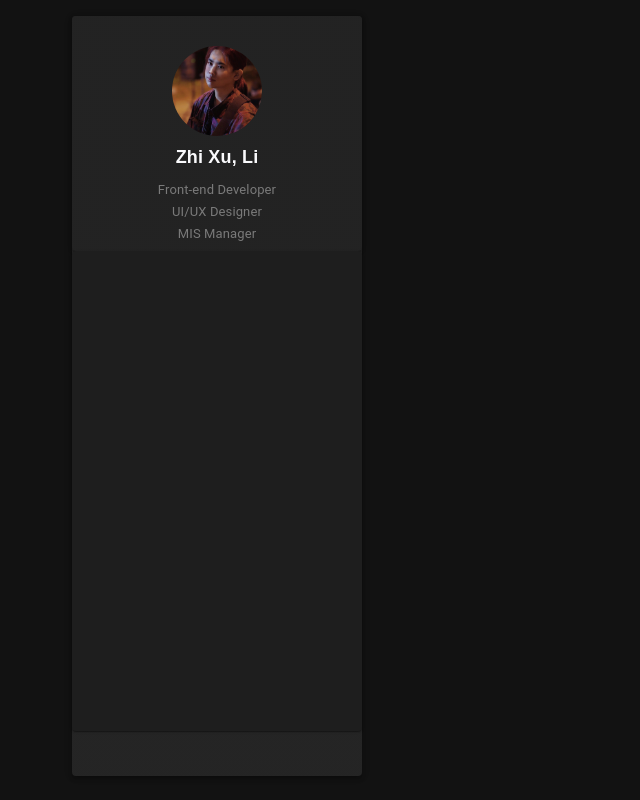
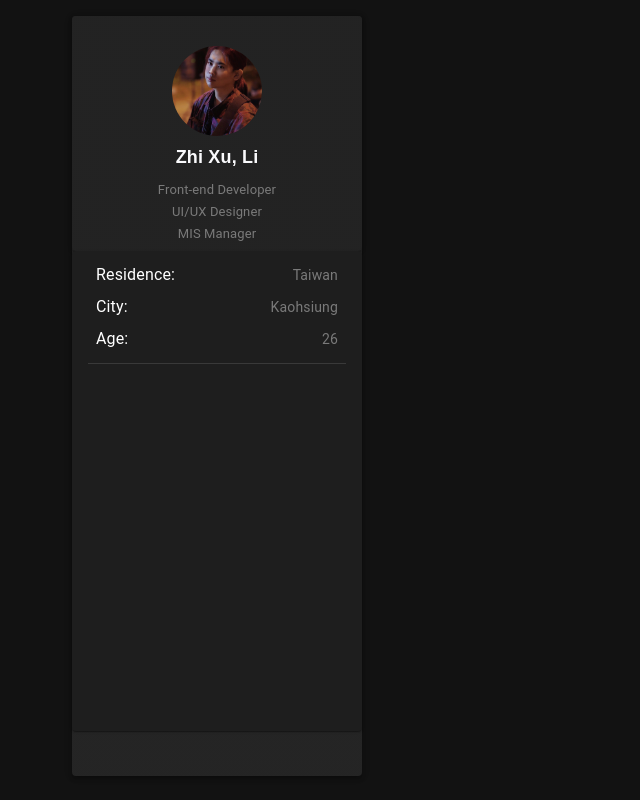
Before and after one commit to zhixuli0406/Resume, a React (Create React App) app: page / in a window 1280 px wide. Shown: the whole page, without its empty margins (0-640 px from the left). Built offline with nearby package versions, Linux system fonts and the light colour scheme.

Commit message:
feat:     * changes LeftMenu path     * new LeftMenuHeader     * new LeftMenuScrollFrame     * add Resume Info

```diff
--- a/package.json
+++ b/package.json
@@ -2,10 +2,12 @@
   "name": "resume",
   "version": "0.1.0",
   "private": true,
+  "homepage": "/resume",
   "dependencies": {
     "@emotion/react": "^11.10.5",
     "@emotion/styled": "^11.10.5",
     "@fontsource/roboto": "^4.5.8",
+    "@mui/icons-material": "^5.10.16",
     "@mui/material": "^5.10.17",
     "@testing-library/jest-dom": "^5.14.1",
     "@testing-library/react": "^13.0.0",
--- a/public/index.html
+++ b/public/index.html
@@ -1,43 +1,21 @@
 <!DOCTYPE html>
 <html lang="en">
+
 <head>
   <meta charset="utf-8" />
   <link rel="icon" href="%PUBLIC_URL%/favicon.ico" />
   <meta name="viewport" content="width=device-width, initial-scale=1" />
   <meta name="theme-color" content="#000000" />
-    <meta
-      name="description"
-      content="Web site created using create-react-app"
-    />
+  <meta name="description" content="Web site created using create-react-app" />
   <link rel="apple-touch-icon" href="%PUBLIC_URL%/logo192.png" />
-    <!--
-      manifest.json provides metadata used when your web app is installed on a
-      user's mobile device or desktop. See https://developers.google.com/web/fundamentals/web-app-manifest/
-    -->
+
   <link rel="manifest" href="%PUBLIC_URL%/manifest.json" />
-    <!--
-      Notice the use of %PUBLIC_URL% in the tags above.
-      It will be replaced with the URL of the `public` folder during the build.
-      Only files inside the `public` folder can be referenced from the HTML.
 
-      Unlike "/favicon.ico" or "favicon.ico", "%PUBLIC_URL%/favicon.ico" will
-      work correctly both with client-side routing and a non-root public URL.
-      Learn how to configure a non-root public URL by running `npm run build`.
-    -->
-    <title>React App</title>
+  <title>Resume</title>
 </head>
+
 <body>
-    <noscript>You need to enable JavaScript to run this app.</noscript>
   <div id="root"></div>
-    <!--
-      This HTML file is a template.
-      If you open it directly in the browser, you will see an empty page.
+</body>
 
-      You can add webfonts, meta tags, or analytics to this file.
-      The build step will place the bundled scripts into the <body> tag.
-
-      To begin the development, run `npm start` or `yarn start`.
-      To create a production bundle, use `npm run build` or `yarn build`.
-    -->
-  </body>
 </html>
--- a/src/Component/LeftMenu.tsx
+++ /dev/null
@@ -1,81 +0,0 @@
-import React, { useEffect, useState } from 'react';
-import Box from '@mui/material/Box';
-import Paper from '@mui/material/Paper';
-import Avatar from '@mui/material/Avatar';
-import Typography from '@mui/material/Typography';
-
-interface LeftMenuProps {
-
-}
-
-const LeftMenu = (props: LeftMenuProps) => {
-    return (
-        <Box
-            sx={{
-                display: 'flex',
-                flexWrap: 'wrap',
-                '& > :not(style)': {
-                    m: 1,
-                    width: 290,
-                    height: 'calc(100vh - 40px)',
-                },
-            }}
-        >
-            <Paper id="left-menu" elevation={3} >
-                <Paper
-                    id="left-menu-header"
-                    elevation={2}
-                    sx={{ padding: "30px", height: 235, textAlign: "-webkit-center" }}
-                >
-                    <Avatar
-                        id="left-menu-header-avatar"
-                        alt="Louis Li Avatar"
-                        src="/image/Avatar.jpg"
-                        sx={{ width: 90, height: 90, position: "relative", mb: 1 }}
-                    />
-                    <Typography
-                        id="left-menu-header-name"
-                        gutterBottom
-                        sx={{
-                            mb: 1,
-                            color: "#fafafc",
-                            transition: "0.4s ease-in-out",
-                            fontSize: "18px",
-                            fontWeight: 600,
-                            fontFamily: '"Poppins", sans-serif'
-                        }}>
-                        Zhi Xu, Li
-                    </Typography>
-                    <Typography
-                        id="left-menu-header-text"
-                        gutterBottom
-                        sx={{
-                            color: "#7a7a7a",
-                            fontSize: "13px",
-                            lineHeight: 1.7
-                        }}>
-                        Front-end Developer
-                        <br />
-                        UI/UX Designer
-                        <br />
-                        MIS Manager
-                    </Typography>
-                </Paper>
-                <Paper
-                    id="left-menu-scroll-frame"
-                    elevation={1}
-                    sx={{
-                        width: "100%",
-                        height: 'calc(100vh - 320px)',
-                        overflow: "auto",
-                        display: "block"
-                    }}
-                >
-
-                </Paper>
-            </Paper>
-        </Box>
-    )
-}
-
-export default LeftMenu;
--- /dev/null
+++ b/src/Component/LeftMenuHeader.tsx
@@ -0,0 +1,50 @@
+import React, { useState, useEffect } from 'react';
+import Paper from '@mui/material/Paper';
+import Avatar from '@mui/material/Avatar';
+import Typography from '@mui/material/Typography';
+
+const LeftMenuHeader = () => {
+    return (
+        <Paper
+            id="left-menu-header"
+            elevation={2}
+            sx={{ padding: "30px", height: 235, textAlign: "-webkit-center" }}
+        >
+            <Avatar
+                id="left-menu-header-avatar"
+                alt="Louis Li Avatar"
+                src="./image/Avatar.jpg"
+                sx={{ width: 90, height: 90, position: "relative", mb: 1 }}
+            />
+            <Typography
+                id="left-menu-header-name"
+                gutterBottom
+                sx={{
+                    mb: 1,
+                    color: "#fafafc",
+                    transition: "0.4s ease-in-out",
+                    fontSize: "18px",
+                    fontWeight: 600,
+                    fontFamily: '"Poppins", sans-serif'
+                }}>
+                Zhi Xu, Li
+            </Typography>
+            <Typography
+                id="left-menu-header-text"
+                gutterBottom
+                sx={{
+                    color: "#7a7a7a",
+                    fontSize: "13px",
+                    lineHeight: 1.7
+                }}>
+                Front-end Developer
+                <br />
+                UI/UX Designer
+                <br />
+                MIS Manager
+            </Typography>
+        </Paper>
+    )
+}
+
+export default LeftMenuHeader;
--- /dev/null
+++ b/src/Component/LeftMenuScrollFrame.tsx
@@ -0,0 +1,52 @@
+import React from 'react';
+import Paper from '@mui/material/Paper';
+import Typography from '@mui/material/Typography';
+import List from '@mui/material/List';
+import ListItem from '@mui/material/ListItem';
+import ListItemText from '@mui/material/ListItemText';
+import Divider from '@mui/material/Divider';
+
+const LeftMenuScrollFrame = () => {
+    return (
+        <Paper
+            id="left-menu-scroll-frame"
+            elevation={1}
+            sx={{
+                width: "100%",
+                height: 'calc(100vh - 320px)',
+                overflow: "auto",
+                display: "block"
+            }}
+        >
+            <List sx={{ width: '100%', maxWidth: 360, pl: 1, pr: 1 }}>
+                <ListItem
+                    sx={{ pt: 0, pb: 0 }}
+                    secondaryAction={
+                        <Typography variant="body2" sx={{ color: "#7A7A7A" }}>Taiwan</Typography>
+                    }
+                >
+                    <ListItemText primary={`Residence:`} />
+                </ListItem>
+                <ListItem
+                    sx={{ pt: 0, pb: 0 }}
+                    secondaryAction={
+                        <Typography variant="body2" sx={{ color: "#7A7A7A" }}>Kaohsiung</Typography>
+                    }
+                >
+                    <ListItemText primary={`City:`} />
+                </ListItem>
+                <ListItem
+                    sx={{ pt: 0, pb: 0 }}
+                    secondaryAction={
+                        <Typography variant="body2" sx={{ color: "#7A7A7A" }}>26</Typography>
+                    }
+                >
+                    <ListItemText primary={`Age:`} />
+                </ListItem>
+            </List>
+            <Divider variant="middle" />
+        </Paper>
+    )
+}
+
+export default LeftMenuScrollFrame;
--- a/src/Layout/IndexLayout.tsx
+++ b/src/Layout/IndexLayout.tsx
@@ -2,7 +2,7 @@ import React, { useEffect, useState } from "react";
 import Container from '@mui/material/Container';
 import { ThemeProvider, createTheme } from '@mui/material/styles';
 import CssBaseline from '@mui/material/CssBaseline';
-import LeftMenu from "../Component/LeftMenu";
+import LeftMenu from "./LeftMenu";
 
 const darkTheme = createTheme({
     palette: {
--- /dev/null
+++ b/src/Layout/LeftMenu.tsx
@@ -0,0 +1,35 @@
+import React, { useEffect, useState } from 'react';
+import Box from '@mui/material/Box';
+import Paper from '@mui/material/Paper';
+import Avatar from '@mui/material/Avatar';
+import Typography from '@mui/material/Typography';
+import LeftMenuHeader from '../Component/LeftMenuHeader';
+import LeftMenuScrollFrame from '../Component/LeftMenuScrollFrame';
+
+
+interface LeftMenuProps {
+
+}
+
+const LeftMenu = (props: LeftMenuProps) => {
+    return (
+        <Box
+            sx={{
+                display: 'flex',
+                flexWrap: 'wrap',
+                '& > :not(style)': {
+                    m: 1,
+                    width: 290,
+                    height: 'calc(100vh - 40px)',
+                },
+            }}
+        >
+            <Paper id="left-menu" elevation={3} >
+                <LeftMenuHeader />
+                <LeftMenuScrollFrame />
+            </Paper>
+        </Box>
+    )
+}
+
+export default LeftMenu;
```
Also changed, not shown: 1 other file (tests, documents, lock files or other folders). Lines whose indentation alone changed are shown as unchanged.
